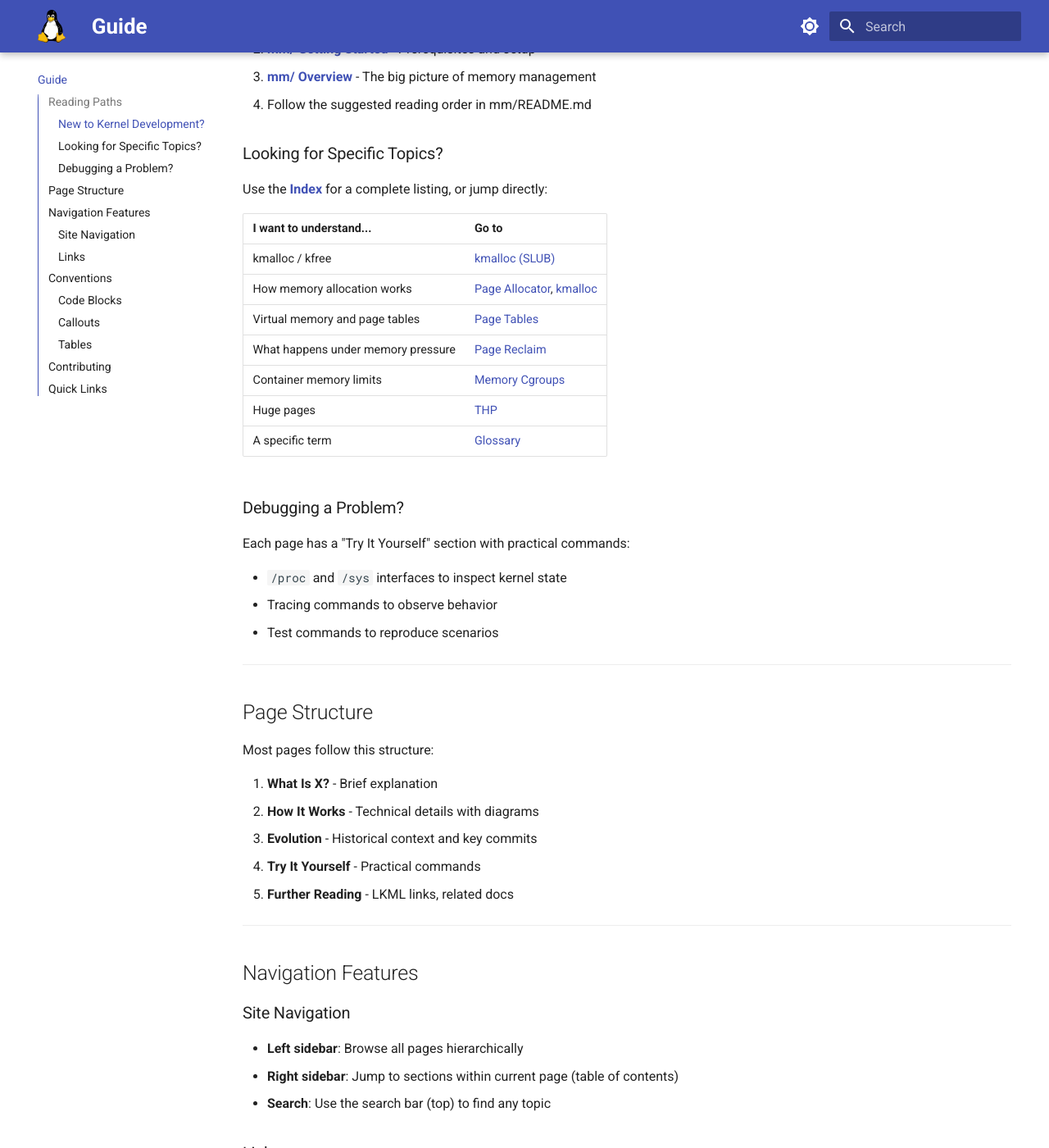
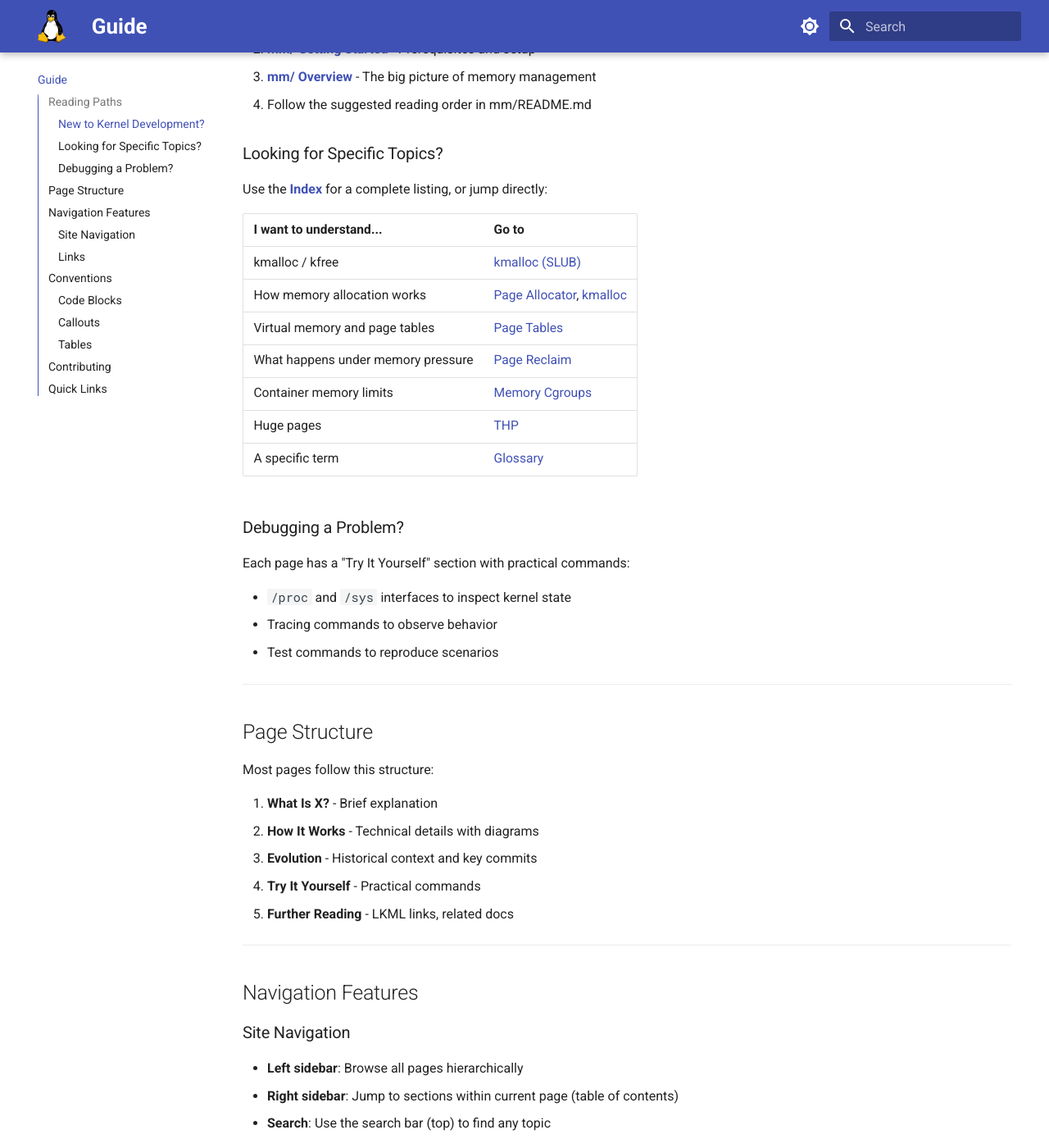
Before and after one commit to laveeshb/linux-kernel-internals, an MkDocs documentation site: the page built from docs/navigation.md, in a window 1280 px wide and 1400 px high, scrolled down 460 px. Shown: the whole window at 82% size. Built offline with MkDocs 1.6.1 and Material for MkDocs 9.7.7, drawn with Linux system fonts in a browser that asks for light colours.

Commit message:
Bump table and inline-code font sizes a little further
Tables 0.72rem -> 0.78rem (~15.6px), inline code 0.9em -> 0.95em (~15.2px).

```diff
--- a/docs/stylesheets/extra.css
+++ b/docs/stylesheets/extra.css
@@ -27,9 +27,9 @@
    noticeable on the many comparison / version-notes / bit-layout tables.
    Nudge those specific spots up; body prose stays at Material's 16px/1.6. */
 
-/* Tables: 0.64rem -> 0.72rem  (~12.8px -> ~14.4px), roomier rows */
+/* Tables: 0.64rem -> 0.78rem  (~12.8px -> ~15.6px), roomier rows */
 .md-typeset table:not([class]) {
-  font-size: 0.72rem;
+  font-size: 0.78rem;
   line-height: 1.5;
 }
 .md-typeset table:not([class]) th,
@@ -37,8 +37,8 @@
   padding: 0.5em 0.8em;
 }
 
-/* Inline code identifiers -> 0.9em (~14.4px). Scoped to inline only so the
+/* Inline code identifiers -> 0.95em (~15.2px). Scoped to inline only so the
    wide ASCII-diagram code blocks are left exactly as-is. */
 .md-typeset :not(pre) > code {
-  font-size: 0.9em;
+  font-size: 0.95em;
 }
```
